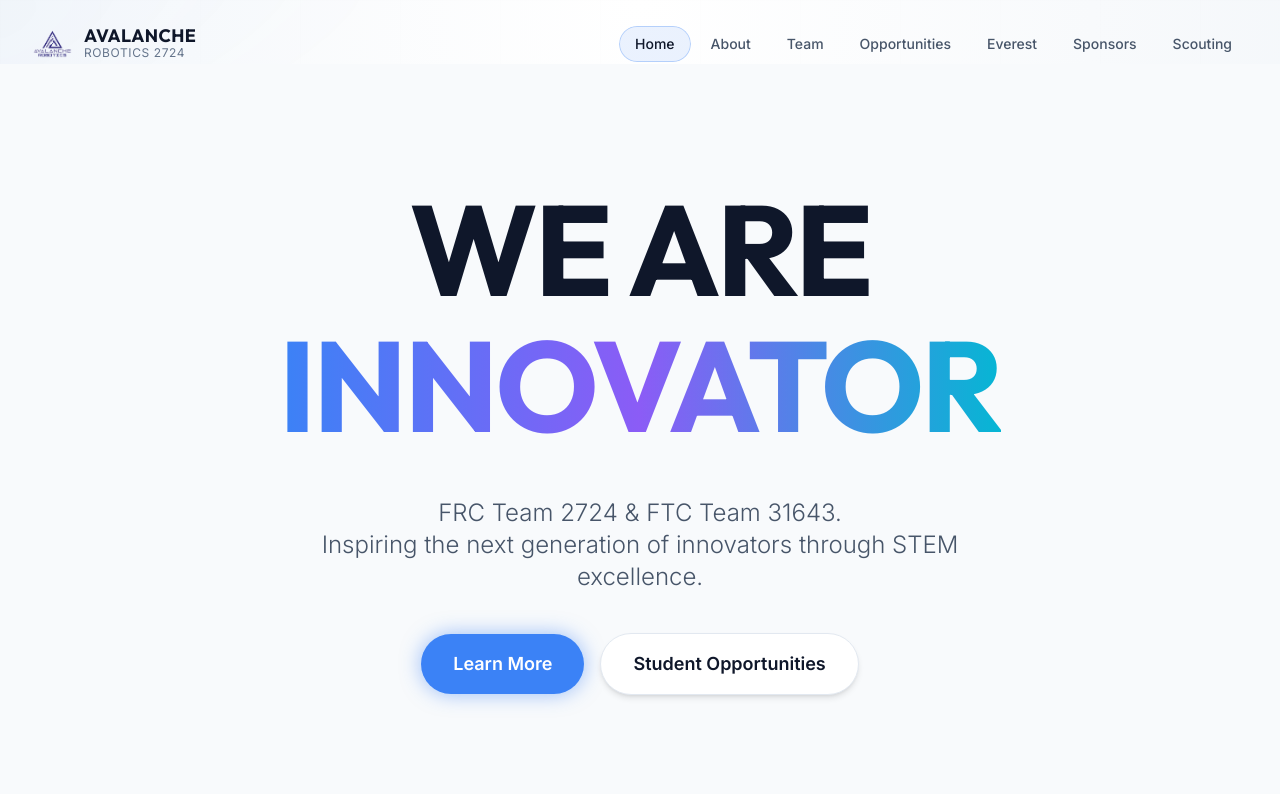
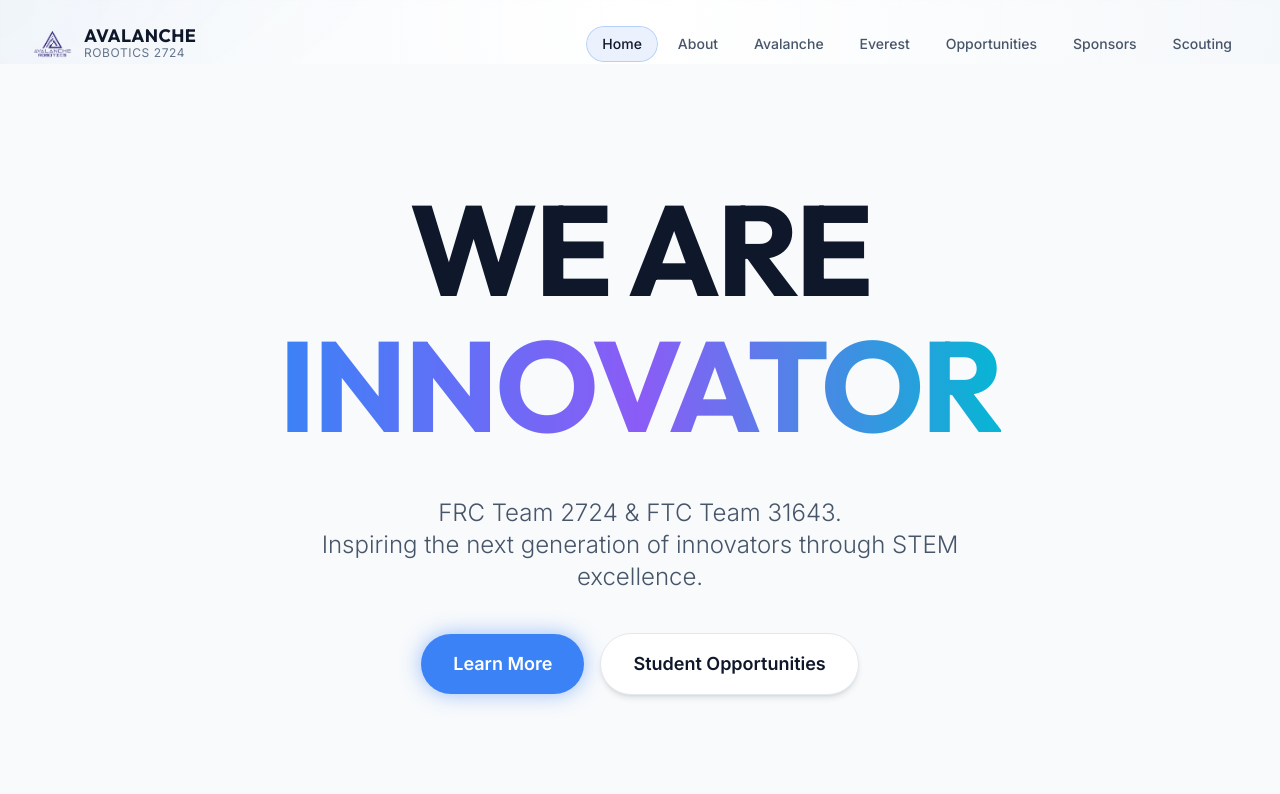
Before and after one commit to Yatishgrandhe/avalanche-website, a Next.js app: page / in a window 1280 px wide. Shown: the top 794 px of the page. Built offline with nearby package versions, Linux system fonts and the light colour scheme.

Commit message:
Update navigation: Rename Team to Avalanche

```diff
--- a/components/Navigation.tsx
+++ b/components/Navigation.tsx
@@ -8,9 +8,9 @@ import Image from 'next/image'
 const navItems = [
   { name: 'Home', href: '/' },
   { name: 'About', href: '/about' },
-  { name: 'Team', href: '/team-development' },
+  { name: 'Avalanche', href: '/avalanche-interest' },
+  { name: 'Everest', href: '/everest-interest' },
   { name: 'Opportunities', href: '/student-opportunities' },
-  { name: 'Everest', href: '/everest-interest' },
   { name: 'Sponsors', href: '/sponsors' },
   { name: 'Scouting', href: '/scouting' },
 ]
```
